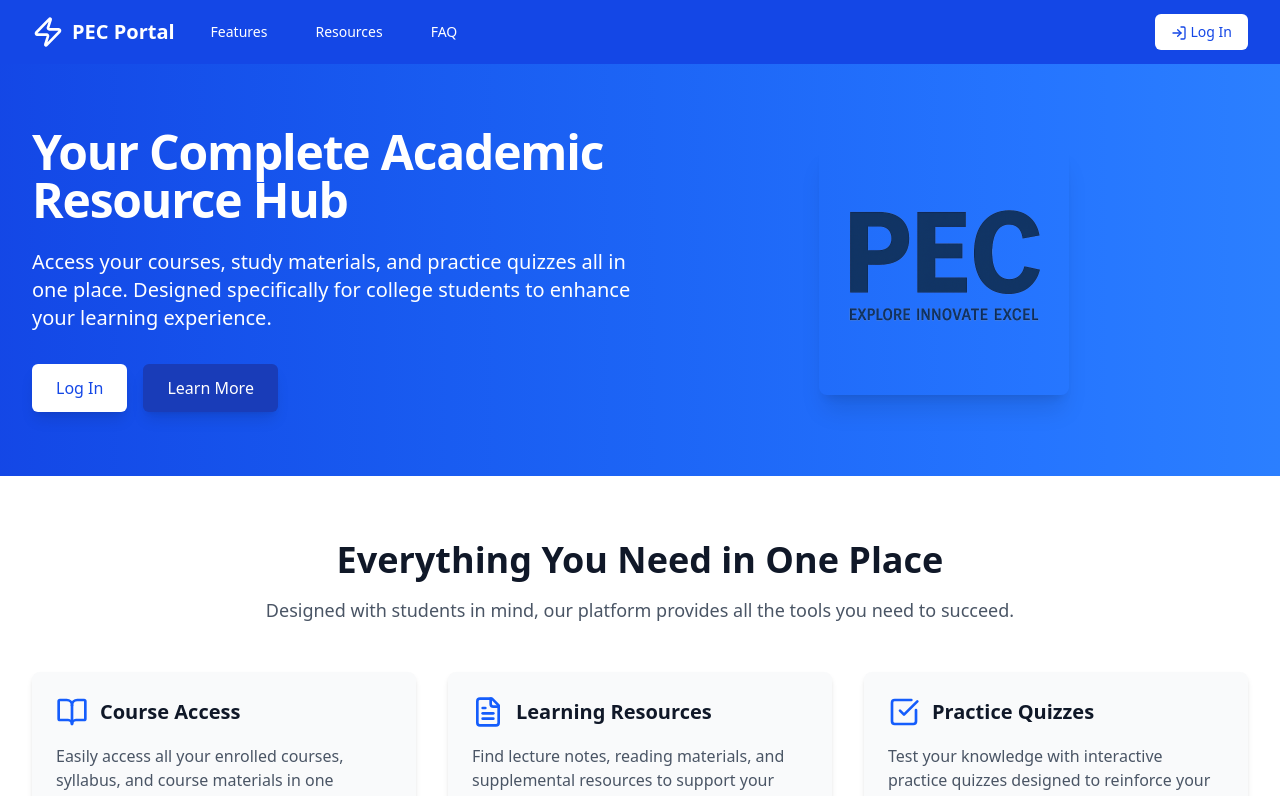
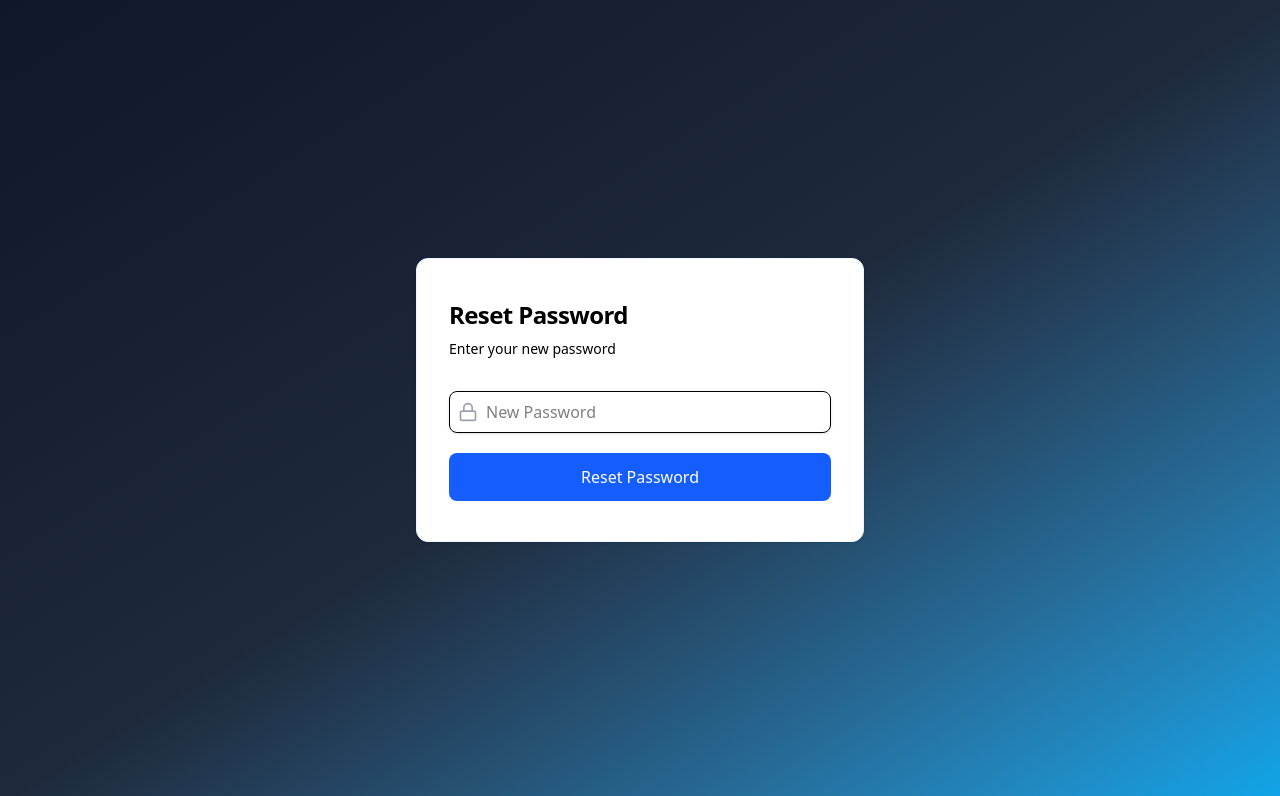
Before and after one commit to S7vik/PECPORTAL, a React (Vite) app in the folder frontend/: page /reset-password in a window 1280 px wide. Before the commit this address led to /. Shown: the top 796 px of the page. Built offline with nearby package versions, Linux system fonts and the light colour scheme.

Commit message:
forgot password

```diff
--- a/frontend/src/App.jsx
+++ b/frontend/src/App.jsx
@@ -6,6 +6,8 @@ import OtpVerification from './pages/OtpVerification';
 import Dashboard from './pages/Dashboard';
 import {AuthProvider, useAuth} from "./components/AuthContext.jsx";
 import ForgotPassword from './pages/ForgotPassword';
+import ResetPassword from './pages/ResetPasssword.jsx';
+import VerifyResetOtp from './pages/VerifyResetOtp.jsx';
 import './App.css';
 
 // Protected route component
@@ -56,6 +58,9 @@ function AppRoutes() {
                 path="/otp-verification"
                 element={isAuthenticated ? <Navigate to="/dashboard" /> : <OtpVerification />}
             />
+            <Route path="/forgot-password" element={<ForgotPassword />} />
+             <Route path="/verify-reset-otp" element={<VerifyResetOtp />} />
+             <Route path="/reset-password" element={<ResetPassword />} />
 
             {/* Protected routes */}
             <Route
@@ -66,7 +71,7 @@ function AppRoutes() {
                     </ProtectedRoute>
                 }
             />
-            <Route path="/forgot-password" element={<ForgotPassword />} />
+
 
             {/* Fallback route - redirect to landing page if path doesn't match */}
             <Route path="*" element={<Navigate to="/" />} />
--- a/frontend/src/api/axios.js
+++ b/frontend/src/api/axios.js
@@ -2,7 +2,7 @@ import axios from 'axios';
 
 // Create an axios instance with the base URL of your Spring Boot backend
 const api = axios.create({
-    baseURL: 'https://pecportal.store',
+    baseURL: 'http://localhost:8080',
 });
 
 // Add a request interceptor to include the auth token for authenticated requests
--- a/frontend/src/pages/ForgotPassword.jsx
+++ b/frontend/src/pages/ForgotPassword.jsx
@@ -22,14 +22,19 @@ const ForgotPassword = () => {
     setLoading(true);
 
     try {
-      // Call your API to send password reset email
-      // Example:
-      // await api.post('/auth/forgot-password', { email });
+       const res = await fetch(`/api/user/forgot-password?email=${encodeURIComponent(email)}`, {
+        method: 'POST'
+      });
 
-      // For demo:
-      setMessage('If an account with that email exists, a reset link has been sent.');
+      const text = await res.text();
+      if (!res.ok) {
+        setError(text);
+      } else {
+        setMessage( text);
+        navigate('/verify-reset-otp', { state: { email } });
+      }
     } catch (err) {
-      setError('Failed to send reset email. Please try again later.');
+      setError('Failed to connect to the server. Please try again.');
     } finally {
       setLoading(false);
     }
@@ -38,43 +43,17 @@ const ForgotPassword = () => {
   return (
     <div className="min-h-screen flex items-center justify-center bg-gradient-to-br from-[#0f172a] via-[#1e293b] to-[#0ea5e9] px-4">
       <div className="bg-white px-6 py-8 sm:px-8 sm:py-10 rounded-xl shadow-sm border border-blue-50 w-full max-w-xs sm:max-w-md">
-        <h2 className="text-2xl font-semibold text-black tracking-tight">
-          Forgot Password
-        </h2>
-        <p className="text-sm text-black mt-2">
-          Enter your email to receive a password reset link.
-        </p>
+        <h2 className="text-2xl font-semibold text-black tracking-tight">Forgot Password</h2>
+        <p className="text-sm text-black mt-2">Enter your email to receive a password reset OTP.</p>
 
         <form className="mt-8 space-y-5" onSubmit={handleSubmit}>
-          {error && (
-            <div className="bg-red-50 border border-red-200 text-red-700 px-4 py-3 rounded-md flex items-center text-sm">
-              <AlertCircle className="w-5 h-5 mr-2" />
-              {error}
-            </div>
-          )}
-          {message && (
-            <div className="bg-green-50 border border-green-200 text-green-700 px-4 py-3 rounded-md flex items-center text-sm">
-              {message}
-            </div>
-          )}
+          {error && <div className="bg-red-50 border border-red-200 text-red-700 px-4 py-3 rounded-md flex items-center text-sm"><AlertCircle className="w-5 h-5 mr-2" />{error}</div>}
+          {message && <div className="bg-green-50 border border-green-200 text-green-700 px-4 py-3 rounded-md flex items-center text-sm">{message}</div>}
 
-          <div className="space-y-1">
-            <Input
-              type="email"
-              placeholder="Email"
-              icon={<Mail className="text-gray-400 w-5 h-5" />}
-              value={email}
-              onChange={(e) => setEmail(e.target.value)}
-              className="w-full px-4 py-3 rounded-lg border border-blue-200 focus:border-blue-300 focus:ring-2 focus:ring-blue-100 transition-all"
-            />
-          </div>
+          <Input type="email" placeholder="Email" icon={<Mail className="text-gray-400 w-5 h-5" />} value={email} onChange={(e) => setEmail(e.target.value)} className="w-full px-4 py-3 rounded-lg border border-blue-200 focus:border-blue-300 focus:ring-2 focus:ring-blue-100 transition-all" />
 
-          <Button
-            type="submit"
-            className="w-full py-3 bg-blue-600 text-white font-medium rounded-lg hover:bg-blue-700 active:bg-blue-800 transition-colors duration-200"
-            disabled={loading}
-          >
-            {loading ? 'Sending...' : 'Send Reset Link'}
+          <Button type="submit" className="w-full py-3 bg-blue-600 text-white font-medium rounded-lg hover:bg-blue-700 active:bg-blue-800 transition-colors duration-200" disabled={loading}>
+            {loading ? 'Sending...' : 'Send OTP'}
           </Button>
         </form>
       </div>
--- a/frontend/src/pages/Login.jsx
+++ b/frontend/src/pages/Login.jsx
@@ -1,6 +1,6 @@
 import React, { useState } from 'react';
 import { useNavigate, Link } from 'react-router-dom';
-import { Mail, Lock, AlertCircle } from 'lucide-react';
+import { Mail, Lock, AlertCircle, Eye, EyeOff } from 'lucide-react';
 import Input from '../components/Input';
 import Button from '../components/Button';
 import { useAuth } from '../components/AuthContext';
--- /dev/null
+++ b/frontend/src/pages/ResetPasssword.jsx
@@ -0,0 +1,90 @@
+import React, { useState } from 'react';
+import { useLocation, useNavigate } from 'react-router-dom';
+import { AlertCircle, CheckCircle, Lock } from 'lucide-react';
+import Button from '../components/Button';
+import Input from '../components/Input';
+
+const ResetPassword = () => {
+  const [newPassword, setNewPassword] = useState('');
+  const [error, setError] = useState('');
+  const [success, setSuccess] = useState('');
+  const [loading, setLoading] = useState(false);
+  const location = useLocation();
+  const navigate = useNavigate();
+  const { email, resetToken } = location.state || {};
+
+  const handleReset = async (e) => {
+    e.preventDefault();
+    setError('');
+    setSuccess('');
+    setLoading(true);
+    try {
+      const res = await fetch(`/api/user/verify-reset-otp`, {
+        method: 'POST',
+        headers: { 'Content-Type': 'application/json' },
+        body: JSON.stringify({ email, resetToken, newPassword })
+      });
+      const text = await res.text();
+      if (!res.ok) {
+        setError(text);
+      } else {
+        setSuccess(text);
+        setTimeout(() => navigate('/login'), 2000);
+      }
+    } catch {
+      setError('Network error');
+    } finally {
+      setLoading(false);
+    }
+  };
+
+  return (
+    <div className="min-h-screen flex items-center justify-center bg-gradient-to-br from-[#0f172a] via-[#1e293b] to-[#0ea5e9] px-2">
+      <div className="bg-white px-4 py-8 sm:px-8 sm:py-10 rounded-xl shadow-sm border border-blue-50 w-full max-w-xs sm:max-w-md">
+        <h2 className="text-2xl font-semibold text-black tracking-tight">
+          Reset Password
+        </h2>
+        <p className="text-sm text-black mt-2">
+          Enter your new password
+        </p>
+
+        <form onSubmit={handleReset} className="mt-8 space-y-5">
+          {error && (
+            <div className="bg-red-50 border border-red-200 text-red-700 px-4 py-3 rounded-md flex items-center text-sm">
+              <AlertCircle className="w-5 h-5 mr-2" />
+              {error}
+            </div>
+          )}
+
+          {success && (
+            <div className="bg-green-50 border border-green-200 text-green-700 px-4 py-3 rounded-md flex items-center text-sm">
+              <CheckCircle className="w-5 h-5 mr-2" />
+              {success}
+            </div>
+          )}
+
+          <div className="space-y-1">
+            <Input
+              type="password"
+              placeholder="New Password"
+              icon={<Lock className="text-gray-400 w-5 h-5" />}
+              value={newPassword}
+              onChange={(e) => setNewPassword(e.target.value)}
+              className="w-full px-4 py-3 rounded-lg border border-blue-200 focus:border-blue-300 focus:ring-2 focus:ring-blue-100 transition-all"
+            />
+          </div>
+
+          <Button
+            type="submit"
+            className="w-full py-3 bg-blue-600 text-white font-medium rounded-lg hover:bg-blue-700 active:bg-blue-800 transition-colors duration-200"
+            disabled={loading}
+          >
+            {loading ? 'Resetting...' : 'Reset Password'}
+          </Button>
+        </form>
+      </div>
+    </div>
+  );
+};
+
+export default ResetPassword;
--- /dev/null
+++ b/frontend/src/pages/VerifyResetOtp.jsx
@@ -0,0 +1,81 @@
+import React, { useState } from 'react';
+import { useNavigate, useLocation } from 'react-router-dom';
+import Button from '../components/Button';
+import Input from '../components/Input';
+
+const VerifyResetOtp = () => {
+const [otp, setOtp] = useState('');
+const [error, setError] = useState('');
+const [loading, setLoading] = useState(false);
+const location = useLocation();
+const navigate = useNavigate();
+const email = location.state?.email;
+
+const handleVerify = async (e) => {
+e.preventDefault();
+setError('');
+setLoading(true);
+try {
+const res = await fetch(`/api/user/reset-password?email=${encodeURIComponent(email)}&otp=${encodeURIComponent(otp)}`, {
+method: 'POST'
+});
+const data = await res.json();
+if (!res.ok) {
+setError(data || 'Failed to verify OTP');
+} else {
+navigate('/reset-password', {
+state: {
+email: email,
+resetToken: data.resetToken
+}
+});
+}
+} catch (err) {
+setError('Network error. Try again.');
+} finally {
+setLoading(false);
+}
+};
+
+return (
+<div className="min-h-screen flex items-center justify-center bg-gradient-to-br from-[#0f172a] via-[#1e293b] to-[#0ea5e9] px-2">
+  <div className="bg-white px-4 py-8 sm:px-8 sm:py-10 rounded-xl shadow-sm border border-blue-50 w-full max-w-xs sm:max-w-md">
+    <h2 className="text-2xl font-semibold text-black tracking-tight">
+      Verify OTP
+    </h2>
+    <p className="text-sm text-black mt-2">
+      Enter the OTP sent to your email
+    </p>
+
+    <form onSubmit={handleVerify} className="mt-8 space-y-5">
+      {error && (
+        <div className="bg-red-50 border border-red-200 text-red-700 px-4 py-3 rounded-md flex items-center text-sm">
+          <AlertCircle className="w-5 h-5 mr-2" />
+          {error}
+        </div>
+      )}
+
+      <div className="space-y-1">
+        <Input
+          type="text"
+          placeholder="Enter OTP"
+          value={otp}
+          onChange={(e) => setOtp(e.target.value)}
+          className="w-full px-4 py-3 rounded-lg border border-blue-200 focus:border-blue-300 focus:ring-2 focus:ring-blue-100 transition-all"
+        />
+      </div>
+
+      <Button
+        type="submit"
+        className="w-full py-3 bg-blue-600 text-white font-medium rounded-lg hover:bg-blue-700 active:bg-blue-800 transition-colors duration-200"
+        disabled={loading}
+      >
+        {loading ? 'Verifying...' : 'Verify OTP'}
+      </Button>
+    </form>
+  </div>
+</div>
+);
+};
+
+export default VerifyResetOtp;
```
